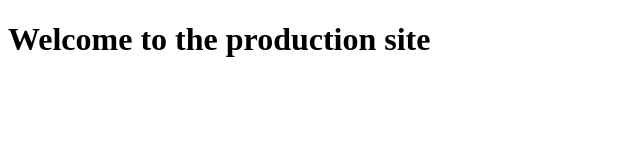
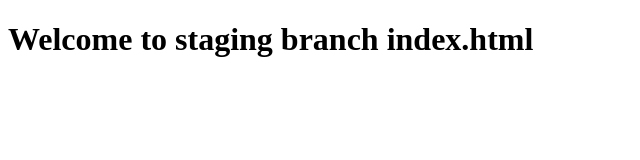
Before and after one commit to jockohollow/testpage, a plain HTML site: page index.html in a window 1280 px wide. Shown: the whole page, without its empty margins (0-640 px from the left). Drawn offline with Linux system fonts and the light colour scheme.

Commit message:
Update index.html

```diff
--- a/index.html
+++ b/index.html
@@ -5,6 +5,6 @@
     <title>Production Site</title>
   </head>
   <body>
-    <h1>Welcome to the production site</h1>
+    <h1>Welcome to staging branch index.html</h1>
   </body>
 </html>
```
